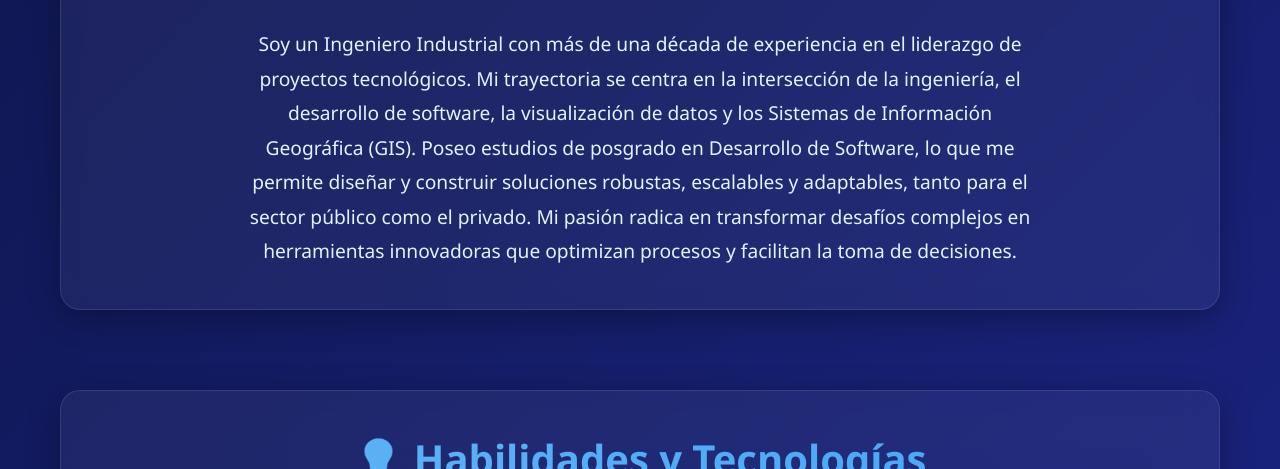
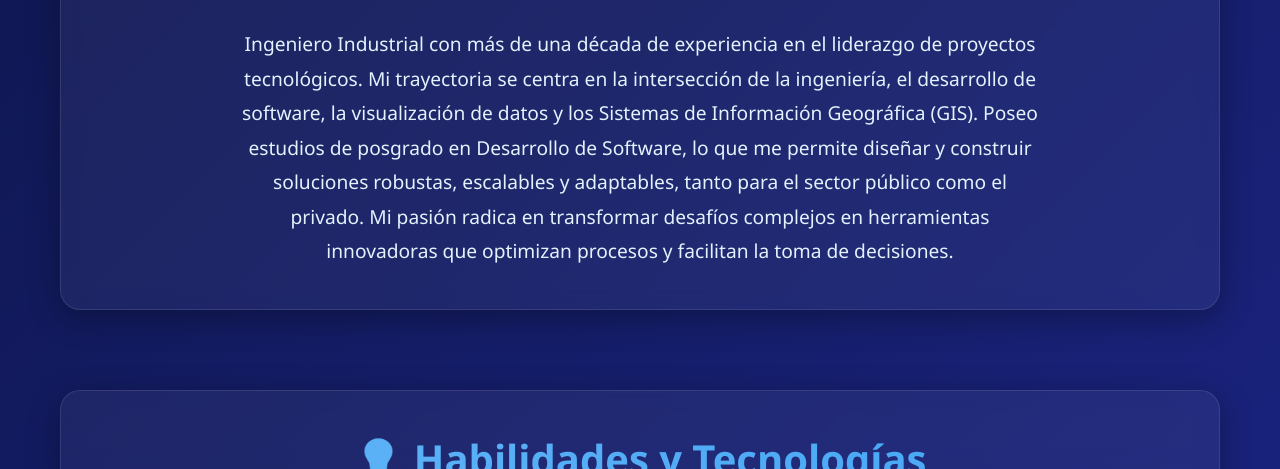
Before and after one commit to CHARLIGOMEZ1989/CHARLIGOMEZ1989, a plain HTML site: page README.html in a window 1280 px wide. Shown: the part 746-1215 px from the top of the page. Drawn offline with Linux system fonts and the light colour scheme.

Commit message:
Update README.html

```diff
--- a/README.html
+++ b/README.html
@@ -392,7 +392,7 @@
         <section class="section">
             <h2 class="section-title">🚀 Acerca de Mí</h2>
             <p class="about-text">
-                Soy un Ingeniero Industrial con más de una década de experiencia en el liderazgo de proyectos tecnológicos.
+                Ingeniero Industrial con más de una década de experiencia en el liderazgo de proyectos tecnológicos.
                 Mi trayectoria se centra en la intersección de la ingeniería, el desarrollo de software, la visualización de datos
                 y los Sistemas de Información Geográfica (GIS). Poseo estudios de posgrado en Desarrollo de Software, lo que me
                 permite diseñar y construir soluciones robustas, escalables y adaptables, tanto para el sector público como el privado.
```
